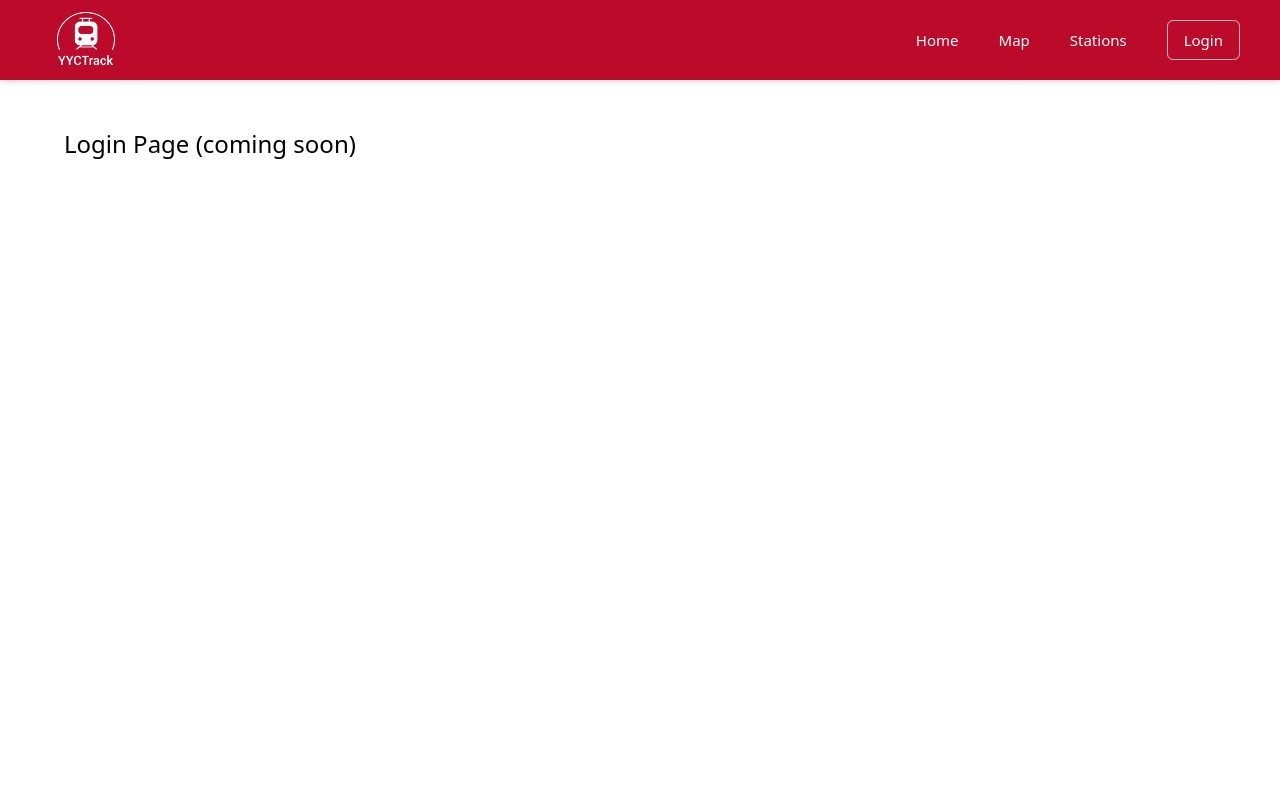
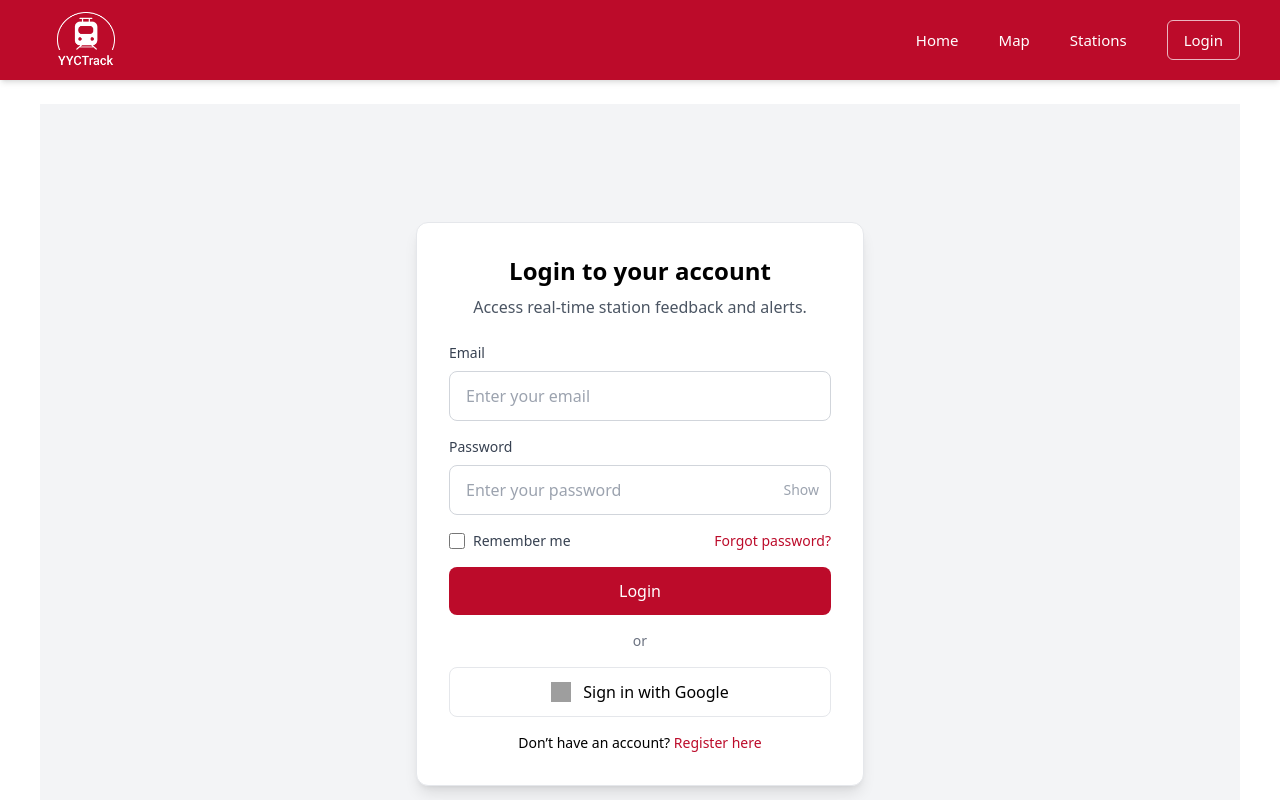
Before and after one commit to HanxxFeli/yyc-track-frontend, a React (Vite) app: page /login in a window 1280 px wide. Shown: the top 800 px of the page. Built offline with nearby package versions, Linux system fonts and the light colour scheme; grey boxes are pictures that could not be loaded.

Commit message:
Completed Login page UI using reusable components. Added InputField, PasswordField, SubmitButton from registration branch and applied consistent Tailwind styling.

```diff
--- a/package.json
+++ b/package.json
@@ -26,6 +26,7 @@
   "dependencies": {
     "react": "^18.3.1",
     "react-dom": "^18.3.1",
+    "react-icons": "^5.5.0",
     "react-router-dom": "^7.9.6"
   }
 }
--- /dev/null
+++ b/src/components/InputField.jsx
@@ -0,0 +1,39 @@
+/*
+ * - label: The label text displayed above the input
+ * - type: Input type (text, email, etc.) - defaults to "text"
+ * - name: Input name attribute for form handling
+ * - value: Current input value
+ * - onChange: Function to handle input changes
+ * - error: Error message to display (if any)
+ */
+
+const InputField = ({
+  label,
+  type = "text",
+  name,
+  value,
+  onChange,
+  error,
+  placeholder,
+}) => {
+  return (
+    <div className="mb-4">
+      <label className="block text-sm font-medium text-gray-700 mb-2">
+        {label}
+      </label>
+      <input
+        type={type}
+        name={name}
+        value={value}
+        onChange={onChange}
+        placeholder={placeholder}
+        className={`w-full px-4 py-3 border rounded-lg focus:outline-none focus:ring-2 focus:ring-[#BC0B2A] ${
+          error ? "border-red-500" : "border-gray-300"
+        }`}
+      />
+      {error && <p className="mt-1 text-sm text-red-600">{error}</p>}
+    </div>
+  );
+};
+
+export default InputField;
--- /dev/null
+++ b/src/components/PasswordField.jsx
@@ -0,0 +1,58 @@
+import { useState } from 'react';
+
+/**
+ *
+ * Password input with a Show/Hide toggle button
+ * Allows users to see their password while typing
+ *
+ * - label: The label text displayed above the input
+ * - name: Input name attribute for form handling
+ * - value: Current password value
+ * - onChange: Function to handle input changes
+ * - error: Error message to display (if any)
+ */
+
+const PasswordField = ({
+  label,
+  name,
+  value,
+  onChange,
+  error,
+  placeholder
+}) => {
+  const [showPassword, setShowPassword] = useState(false);
+
+  return (
+    <div className="mb-4">
+      <label className="block text-sm font-medium text-gray-700 mb-2">
+        {label}
+      </label>
+      <div className="relative">
+        <input
+          type={showPassword ? "text" : "password"}
+          name={name}
+          value={value}
+          onChange={onChange}
+          placeholder={placeholder}
+          className={`w-full px-4 py-3 pr-12 border rounded-lg focus:outline-none focus:ring-2 focus:ring-[#BC0B2A] ${
+            error ? 'border-red-500' : 'border-gray-300'
+          }`}
+        />
+        <button
+          type="button"
+          onClick={() => setShowPassword(!showPassword)}
+          className="absolute right-3 top-1/2 transform -translate-y-1/2 text-gray-400 hover:text-[#BC0B2A] transition text-sm font-medium"
+        >
+          {showPassword ? 'Hide' : 'Show'}
+        </button>
+      </div>
+      {error && (
+        <p className="mt-1 text-sm text-red-600">
+          {error}
+        </p>
+      )}
+    </div>
+  );
+};
+
+export default PasswordField;
--- /dev/null
+++ b/src/components/SubmitButton.jsx
@@ -0,0 +1,24 @@
+/**
+ *
+ * Primary action button with loading state
+ * Shows "Creating Account..." text when loading
+ * Disables button during submission to prevent doubleclicks
+ *
+ * - isLoading: Boolean indicating if form is being submitted
+ * - children: Button text content
+ * - onClick: Function to handle button clicks
+ */
+
+const SubmitButton = ({ isLoading, children, onClick }) => {
+  return (
+    <button
+      onClick={onClick}
+      disabled={isLoading}
+      className="w-full bg-[#BC0B2A] text-white py-3 rounded-lg font-medium hover:bg-[#9a0922] transition-colors disabled:bg-gray-300 disabled:cursor-not-allowed"
+    >
+      {isLoading ? 'Creating Account...' : children}
+    </button>
+  );
+};
+
+export default SubmitButton;
--- a/src/pages/Login.jsx
+++ b/src/pages/Login.jsx
@@ -1,3 +1,119 @@
+import { useState } from "react";
+import InputField from "../components/InputField";
+import PasswordField from "../components/PasswordField";
+import SubmitButton from "../components/SubmitButton";
+import { AiOutlineWarning } from "react-icons/ai";
+
 export default function Login() {
-  return <h1 className="text-2xl p-6">Login Page (coming soon)</h1>;
+  const [email, setEmail] = useState("");
+  const [password, setPassword] = useState("");
+  const [error, setError] = useState("");
+  const [isLoading, setIsLoading] = useState(false);
+
+  const handleLogin = (e) => {
+    e.preventDefault();
+    setIsLoading(true);
+
+    // Temporary fake login logic for testing login flow
+    setTimeout(() => {
+      if (email !== "test@gmail.com" || password !== "password123") {
+        setError("Incorrect email or password.");
+        setIsLoading(false);
+      } else {
+        setError("");
+        setIsLoading(false);
+        // Save token for header state (temporary until backend)
+        localStorage.setItem("token", "dummy-token");
+        window.location.href = "/";
+      }
+    }, 800);
+  };
+
+  return (
+    <div className="flex justify-center items-center min-h-screen bg-gray-100 py-10">
+      <div className="bg-white p-8 rounded-xl shadow-lg w-full max-w-md border">
+
+        {/* Title */}
+        <h1 className="text-2xl font-bold mb-2 text-center">
+          Login to your account
+        </h1>
+        <p className="text-gray-600 text-center mb-6">
+          Access real-time station feedback and alerts.
+        </p>
+
+        <form onSubmit={handleLogin}>
+
+          {/* Email */}
+          <InputField
+            label="Email"
+            name="email"
+            type="email"
+            value={email}
+            onChange={(e) => setEmail(e.target.value)}
+            placeholder="Enter your email"
+            error={error ? " " : null}
+          />
+
+          {/* Password */}
+          <PasswordField
+            label="Password"
+            name="password"
+            value={password}
+            onChange={(e) => setPassword(e.target.value)}
+            placeholder="Enter your password"
+            error={error ? " " : null}
+          />
+
+          {/* Error Box */}
+          {error && (
+            <div className="flex items-center gap-2 bg-red-100 text-red-700 border border-red-300 p-2 rounded mb-4">
+              <AiOutlineWarning size={22} />
+              <p>{error}</p>
+            </div>
+          )}
+
+          {/* Remember / Forgot */}
+          <div className="flex justify-between items-center mb-4">
+            <label className="flex items-center gap-2">
+              <input type="checkbox" className="h-4 w-4" />
+              <span className="text-gray-700 text-sm">Remember me</span>
+            </label>
+
+            <a href="#" className="text-[#BC0B2A] text-sm hover:underline">
+              Forgot password?
+            </a>
+          </div>
+
+          {/* Login Button */}
+          <SubmitButton isLoading={isLoading}>
+            Login
+          </SubmitButton>
+
+          {/* Divider */}
+          <div className="my-4 text-center text-sm text-gray-500">or</div>
+
+          {/* Google Login */}
+          <button
+            type="button"
+            className="w-full flex items-center justify-center gap-3 border py-3 rounded-lg hover:bg-gray-50 transition"
+          >
+            <img
+              src="https://developers.google.com/identity/images/g-logo.png"
+              alt="Google logo"
+              className="w-5 h-5"
+            />
+            <span>Sign in with Google</span>
+          </button>
+
+          {/* Register */}
+          <p className="text-center mt-4 text-sm">
+            Don’t have an account?{" "}
+            <a href="/register" className="text-[#BC0B2A] font-medium hover:underline">
+              Register here
+            </a>
+          </p>
+        </form>
+      </div>
+    </div>
+  );
 }
```
Also changed, not shown: 1 other file (tests, documents, lock files or other folders).
